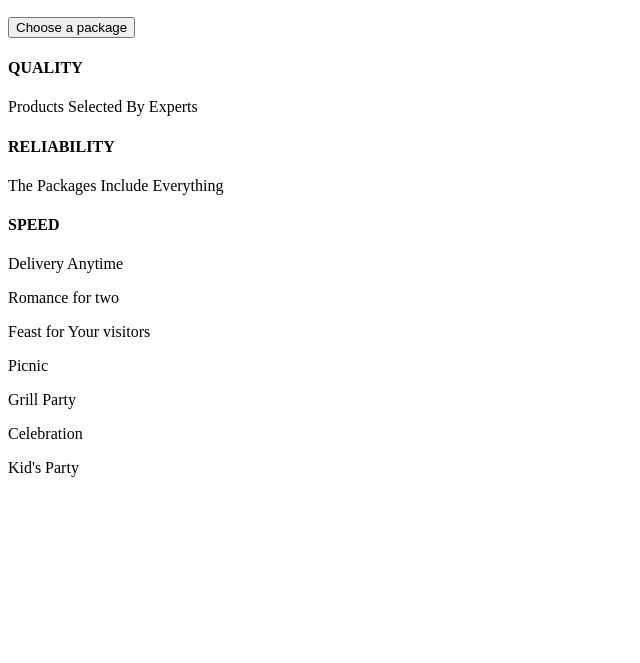
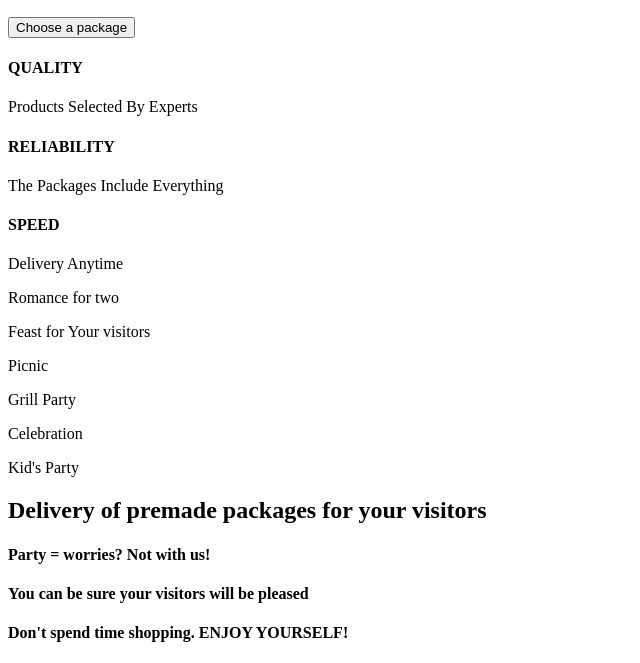
Before and after one commit to tea-kay/cbp-project-yourparty, a plain HTML site: page index.html in a window 1280 px wide. Shown: the part 172-835 px from the top of the page, without its empty margins (0-640 px from the left). Before the commit the page ends 800 px from the top, so only its background shows below. Drawn offline with Linux system fonts and the light colour scheme.

Commit message:
Added bottom section divs to html

```diff
--- a/index.html
+++ b/index.html
@@ -34,6 +34,7 @@
             <h4>SPEED</h4>
             <p>Delivery Anytime<p>
         </div>
+    </div>
     <div id="mid-section">
         <div id="mid-1">
             <p>Romance for two</p>
@@ -53,6 +54,18 @@
             <p>Kid's Party</p>
         </div>
     </div>
+    <div id="bottom-section">
+        <h2>Delivery of premade packages for your visitors</h2>
+        <div id="bottom-1">
+            <h4>Party = worries? Not with us!</h4>
+        </div>
+        <div id="bottom-2">
+            <h4>You can be sure your visitors will be pleased</h4>
+
+        </div>
+        <div id="bottom-3">
+            <h4>Don't spend time shopping. ENJOY YOURSELF!</h4>
+        </div>
     </div>
 </body>
 </html>
```
